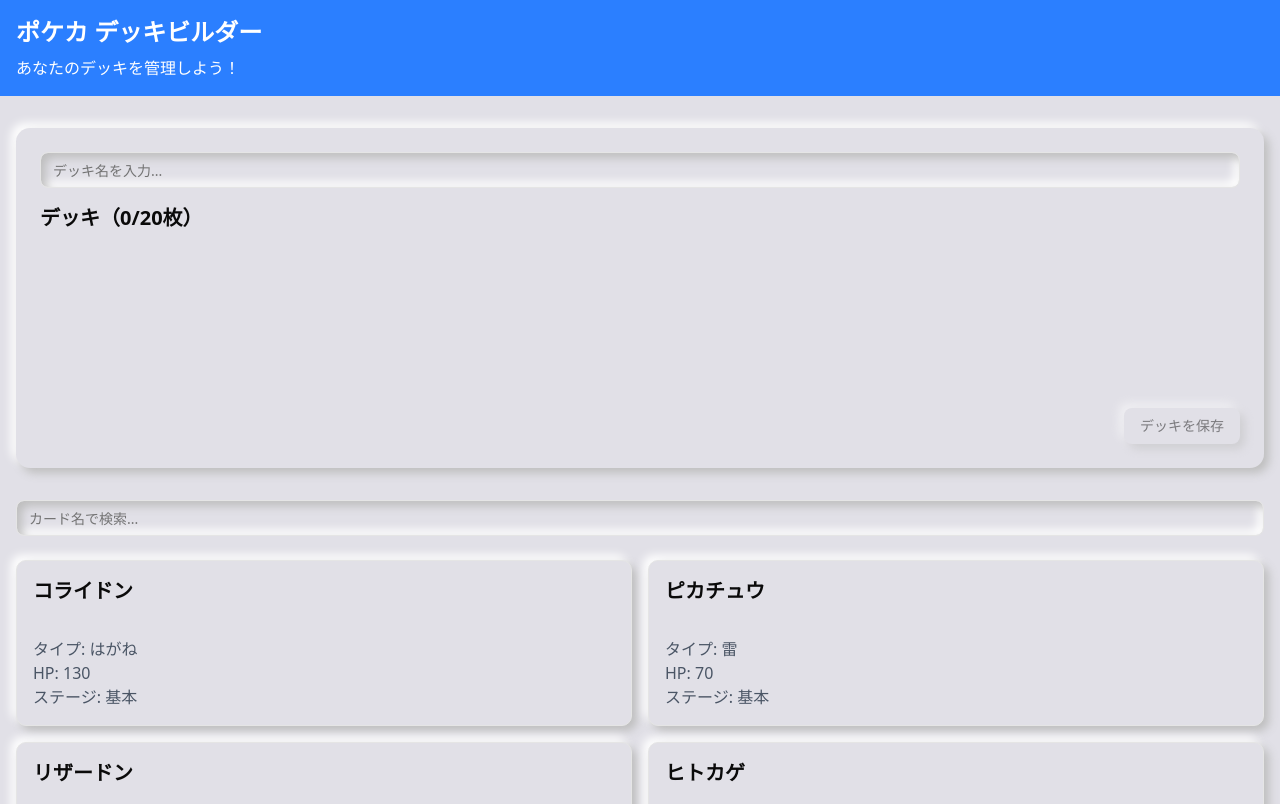
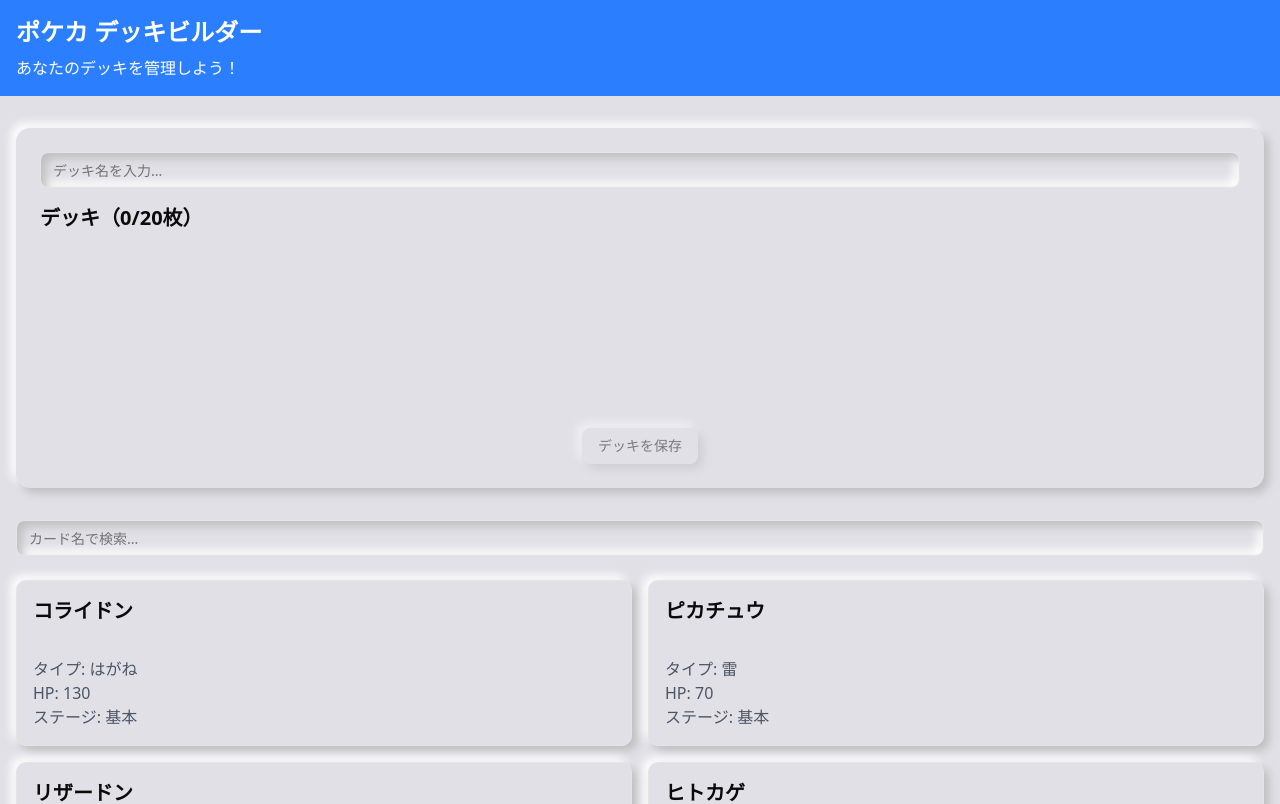
Before and after one commit to yuto0623/pokepoke-deck-manager, a Next.js app: page / in a window 1280 px wide. Shown: the top 804 px of the page. Built offline with nearby package versions, Linux system fonts and the light colour scheme.

Commit message:
Refactor CardAction component to improve layout and alignment in the deck builder

```diff
--- a/app/page.tsx
+++ b/app/page.tsx
@@ -68,10 +68,11 @@
               ))}
             </div>
 
-            <CardAction>
+            <CardAction className="w-full flex justify-center mt-5">
               <Button
                 onClick={saveDeck}
                 disabled={totalCards !== 20 || !deckName}
+                className=""
               >
                 デッキを保存
               </Button>
```
